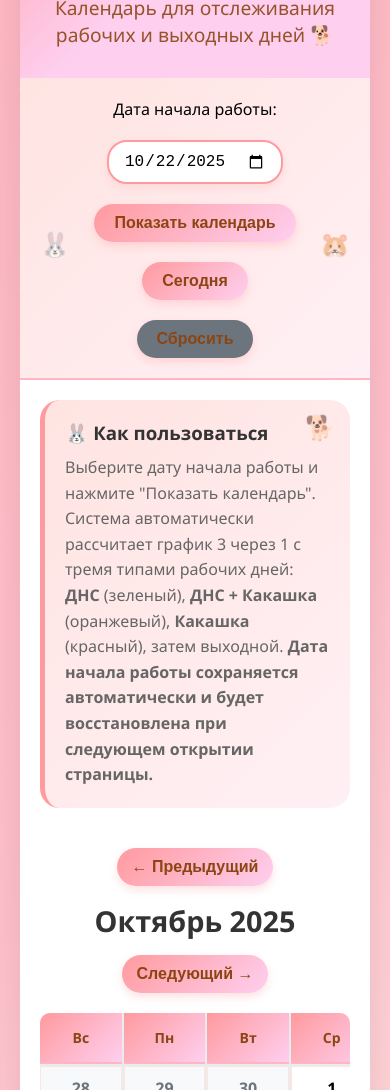
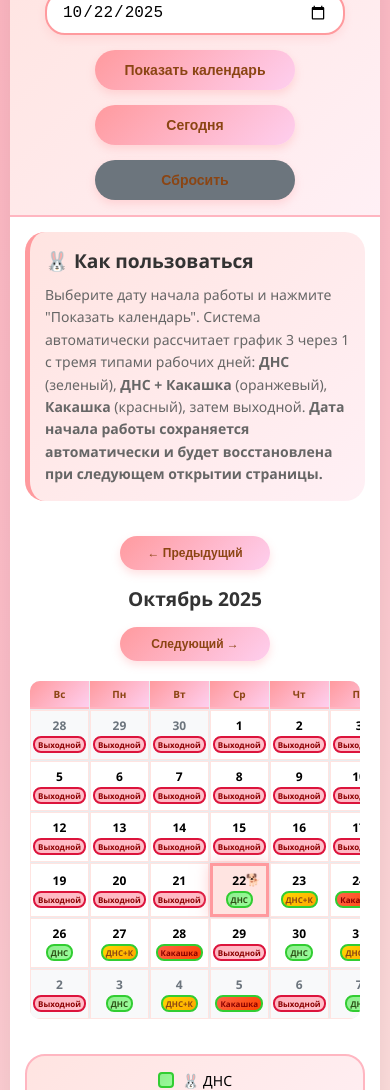
Before and after one commit to LeZork/comfortik-schedule, a plain HTML site: page index.html in a window 390 px wide. Shown: the part 231-1321 px from the top of the page. Drawn offline with Linux system fonts and the light colour scheme.

Commit message:
починил отображения сайта на мобильных устройствах

```diff
--- a/index.html
+++ b/index.html
@@ -430,27 +430,181 @@
         }
 
         @media (max-width: 768px) {
+            body {
+                padding: 10px;
+            }
+
+            .container {
+                margin: 0;
+                border-radius: 10px;
+            }
+
+            .header {
+                padding: 20px 15px;
+            }
+
+            .header h1 {
+                font-size: 1.8em;
+            }
+
+            .header p {
+                font-size: 1em;
+            }
+
             .controls {
                 flex-direction: column;
+                gap: 15px;
+                padding: 15px;
+            }
+
+            .controls::before,
+            .controls::after {
+                display: none;
+            }
+
+            .date-input {
+                width: 100%;
+                max-width: 300px;
+                font-size: 16px;
+            }
+
+            .btn {
+                width: 100%;
+                max-width: 200px;
+                font-size: 14px;
+                padding: 12px 20px;
             }
 
             .month-header {
                 flex-direction: column;
                 gap: 15px;
+                padding: 0 10px;
+            }
+
+            .month-title {
+                font-size: 1.4em;
+                text-align: center;
+            }
+
+            .nav-btn {
+                width: 100%;
+                max-width: 150px;
+                font-size: 14px;
+                padding: 12px 15px;
+            }
+
+            .calendar-grid {
+                gap: 1px;
+                font-size: 12px;
+            }
+
+            .day-header {
+                padding: 8px 4px;
+                font-size: 11px;
             }
 
             .day {
-                min-height: 60px;
-                padding: 10px 5px;
+                min-height: 50px;
+                padding: 8px 4px;
             }
 
             .day-number {
-                font-size: 16px;
+                font-size: 14px;
+                margin-bottom: 2px;
             }
 
             .day-status {
+                font-size: 9px;
+                padding: 2px 4px;
+                border-radius: 8px;
+            }
+
+            .legend {
+                flex-direction: column;
+                gap: 10px;
+                padding: 15px;
+                margin: 15px;
+            }
+
+            .legend::before,
+            .legend::after {
+                display: none;
+            }
+
+            .legend-item {
+                justify-content: center;
+                font-size: 14px;
+            }
+
+            .legend-color {
+                width: 16px;
+                height: 16px;
+            }
+
+            .info-panel {
+                margin: 15px;
+                padding: 15px;
+            }
+
+            .info-panel::before {
+                display: none;
+            }
+
+            .info-panel h3 {
+                font-size: 1.2em;
+            }
+
+            .info-panel p {
+                font-size: 14px;
+            }
+        }
+
+        @media (max-width: 480px) {
+            .header h1 {
+                font-size: 1.5em;
+            }
+
+            .day {
+                min-height: 45px;
+                padding: 6px 2px;
+            }
+
+            .day-number {
+                font-size: 12px;
+            }
+
+            .day-status {
+                font-size: 8px;
+                padding: 1px 3px;
+            }
+
+            .day-header {
+                padding: 6px 2px;
                 font-size: 10px;
-                padding: 2px 6px;
+            }
+
+            .month-title {
+                font-size: 1.2em;
+            }
+
+            .nav-btn {
+                font-size: 12px;
+                padding: 10px 12px;
+            }
+        }
+
+        @media (max-width: 360px) {
+            .calendar-grid {
+                overflow-x: auto;
+            }
+
+            .day {
+                min-width: 45px;
+                min-height: 40px;
+            }
+
+            .day-header {
+                min-width: 45px;
             }
         }
     </style>
```
